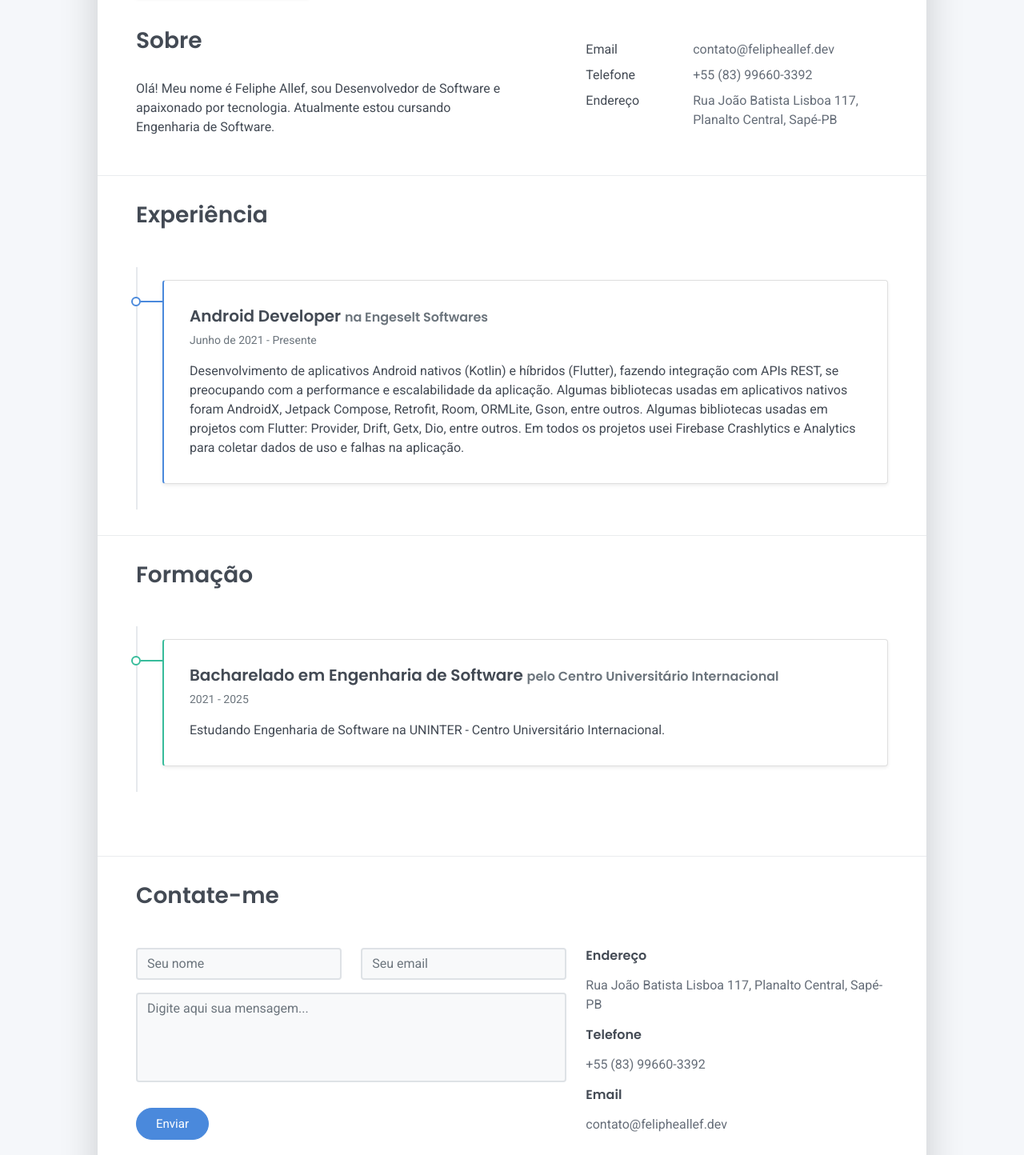
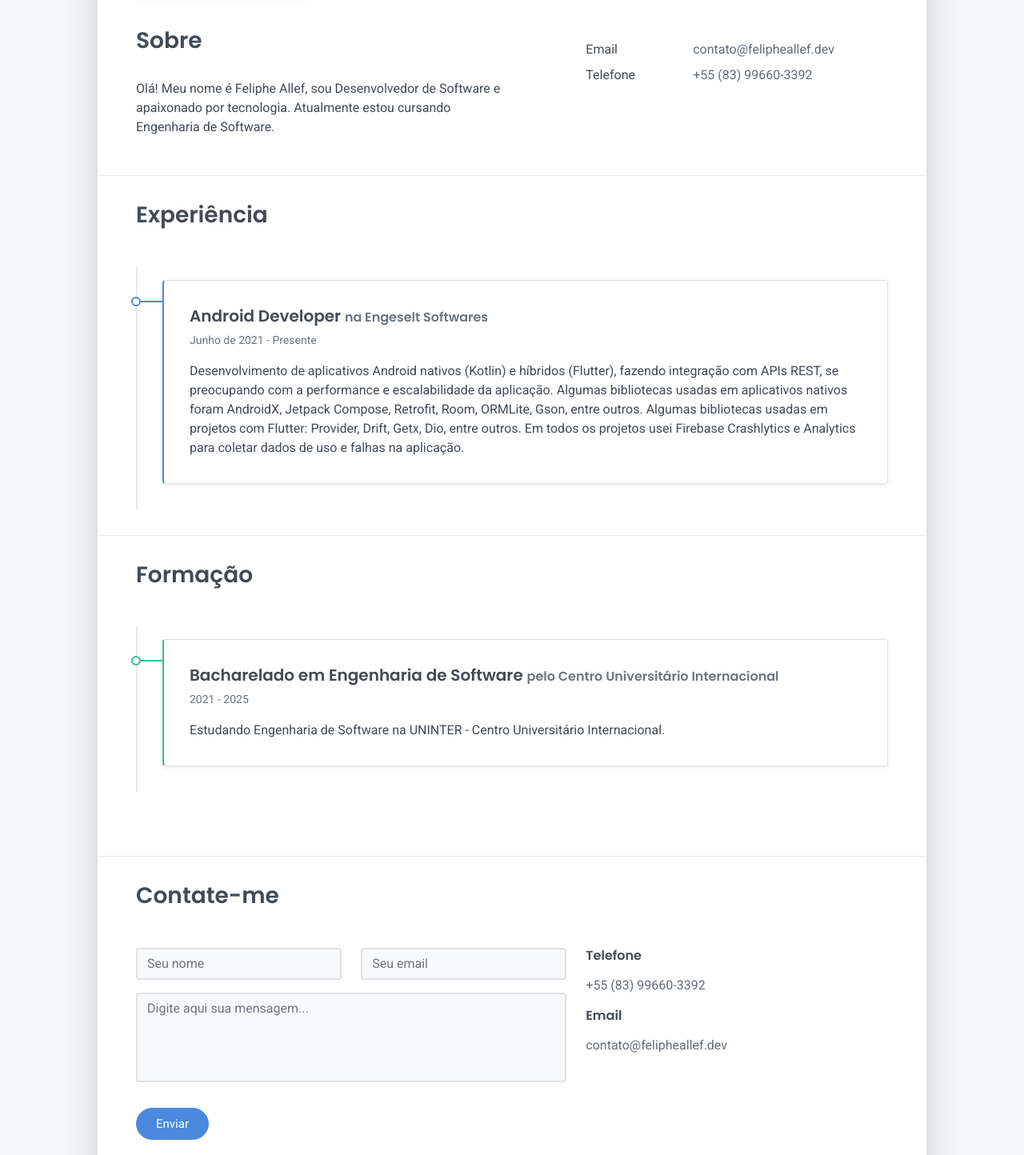
Before and after one commit to felipheallef/resume, a plain HTML site: page index.html in a window 1280 px wide. Shown: the part 391-1835 px from the top of the page at 80% size. Drawn offline with Linux system fonts and the light colour scheme.

Commit message:
Update index.html
Update site to remove address information

```diff
--- a/index.html
+++ b/index.html
@@ -96,12 +96,12 @@
                 <div class="col-sm-8">
                   <div class="pb-1 text-secondary">+55 (83) 99660-3392</div>
                 </div>
-                <div class="col-sm-4">
+                <!--div class="col-sm-4">
                   <div class="pb-1">Endereço</div>
                 </div>
                 <div class="col-sm-8">
                   <div class="pb-1 text-secondary">Rua João Batista Lisboa 117, Planalto Central, Sapé-PB</div>
-                </div>
+                </div-->
               </div>
             </div>
           </div>
@@ -214,8 +214,8 @@
             </div>
             <div class="col">
               <div class="mt-2">
-                <h3 class="h6">Endereço</h3>
-                <div class="pb-2 text-secondary">Rua João Batista Lisboa 117, Planalto Central, Sapé-PB</div>
+                <!--h3 class="h6">Endereço</h3>
+                <div class="pb-2 text-secondary">Rua João Batista Lisboa 117, Planalto Central, Sapé-PB</div-->
                 <h3 class="h6">Telefone</h3>
                 <div class="pb-2 text-secondary">+55 (83) 99660-3392</div>
                 <h3 class="h6">Email</h3>
```
